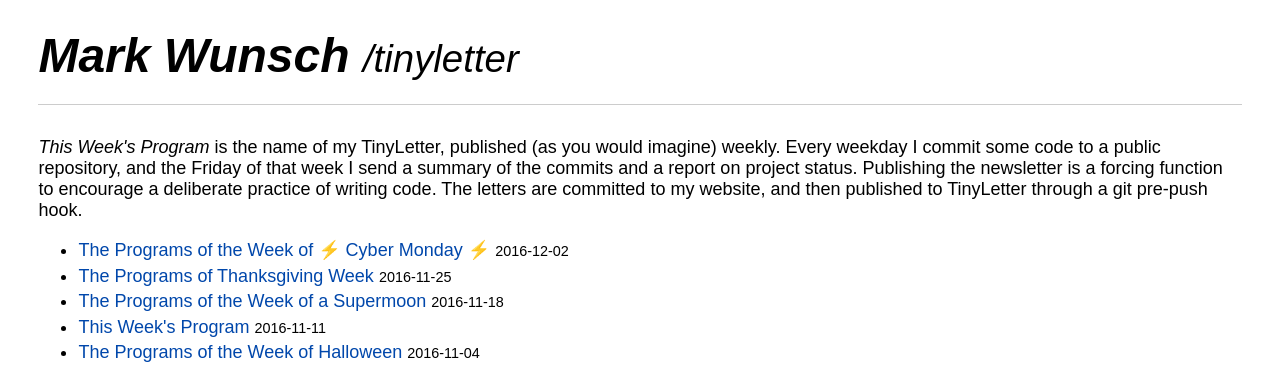
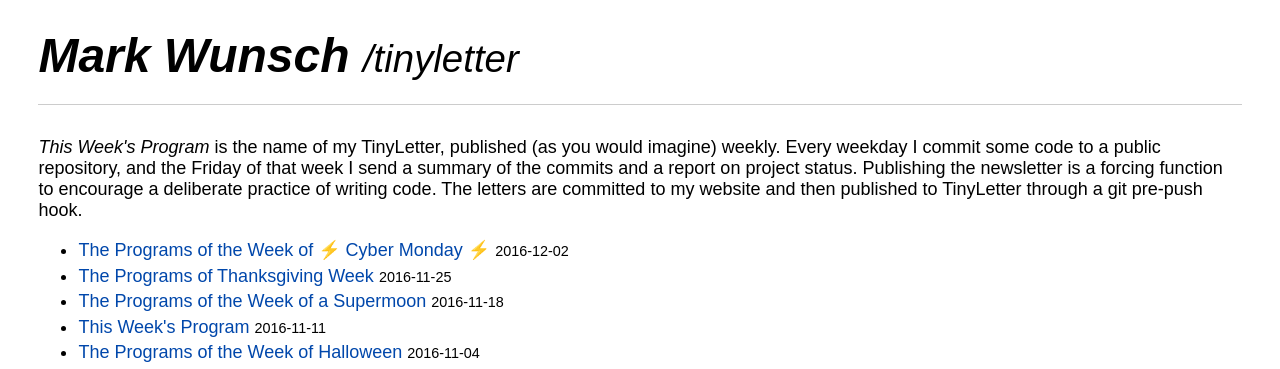
Before and after one commit to mwunsch/mwunsch.github.io, a Jekyll site: the page built from tinyletter/index.html, in a window 1280 px wide. Shown: the top 369 px of the page. Built offline with Jekyll 4.4.1, drawn with Linux system fonts in a browser that asks for light colours.

Commit message:
remove extraneous comma

```diff
--- a/tinyletter/index.html
+++ b/tinyletter/index.html
@@ -5,7 +5,7 @@
 <div class="archive article">
   <h1 class="head"><a href="/" rel="author">Mark Wunsch</a> <small>/tinyletter</small></h1>
 
-  <p><em>This Week's Program</em> is the name of my TinyLetter, published (as you would imagine) weekly. Every weekday I commit some code to a public repository, and the Friday of that week I send a summary of the commits and a report on project status. Publishing the newsletter is a forcing function to encourage a deliberate practice of writing code. The letters are committed to my website, and then published to TinyLetter through a git pre-push hook.</p>
+  <p><em>This Week's Program</em> is the name of my TinyLetter, published (as you would imagine) weekly. Every weekday I commit some code to a public repository, and the Friday of that week I send a summary of the commits and a report on project status. Publishing the newsletter is a forcing function to encourage a deliberate practice of writing code. The letters are committed to my website and then published to TinyLetter through a git pre-push hook.</p>
 
   <ul class="tinyletter-index">
   {% for post in site.categories.tinyletter %}
```
